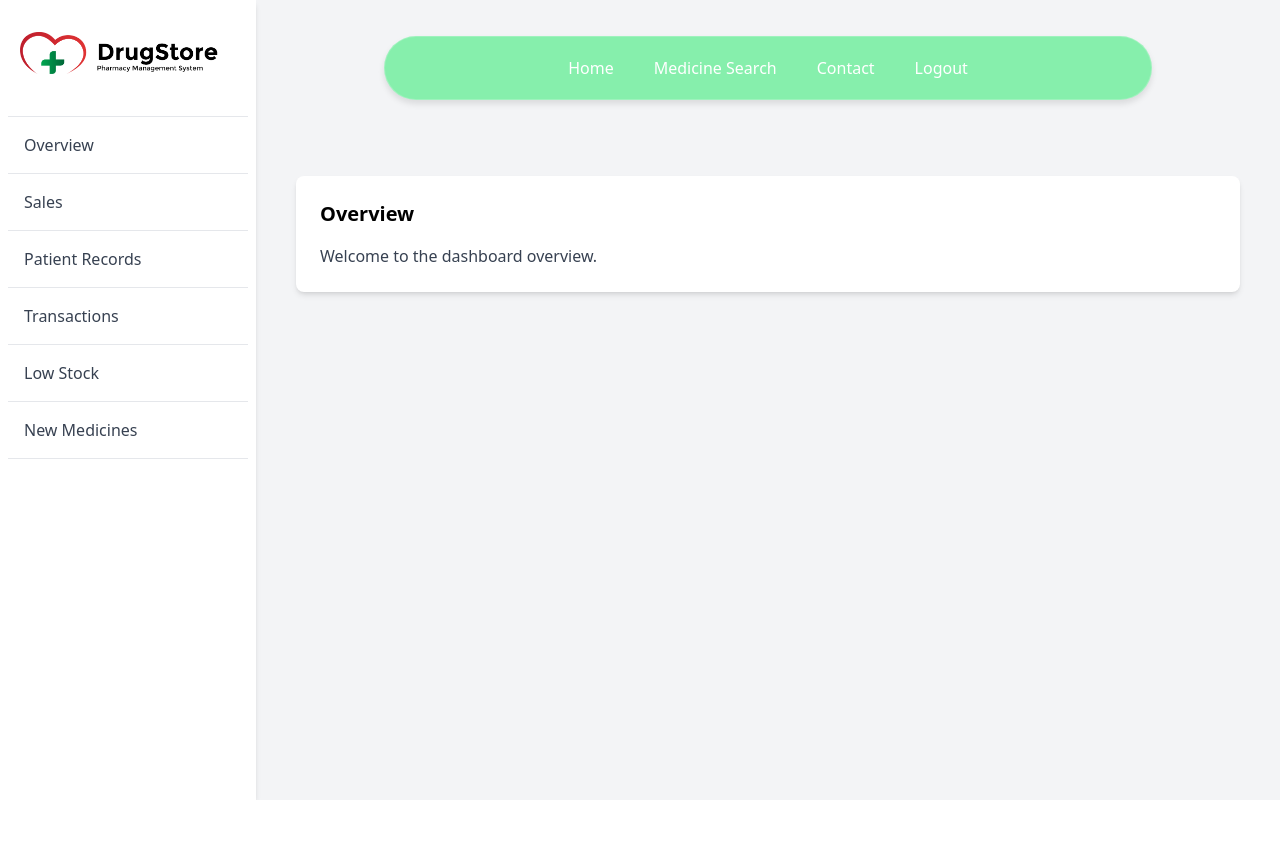
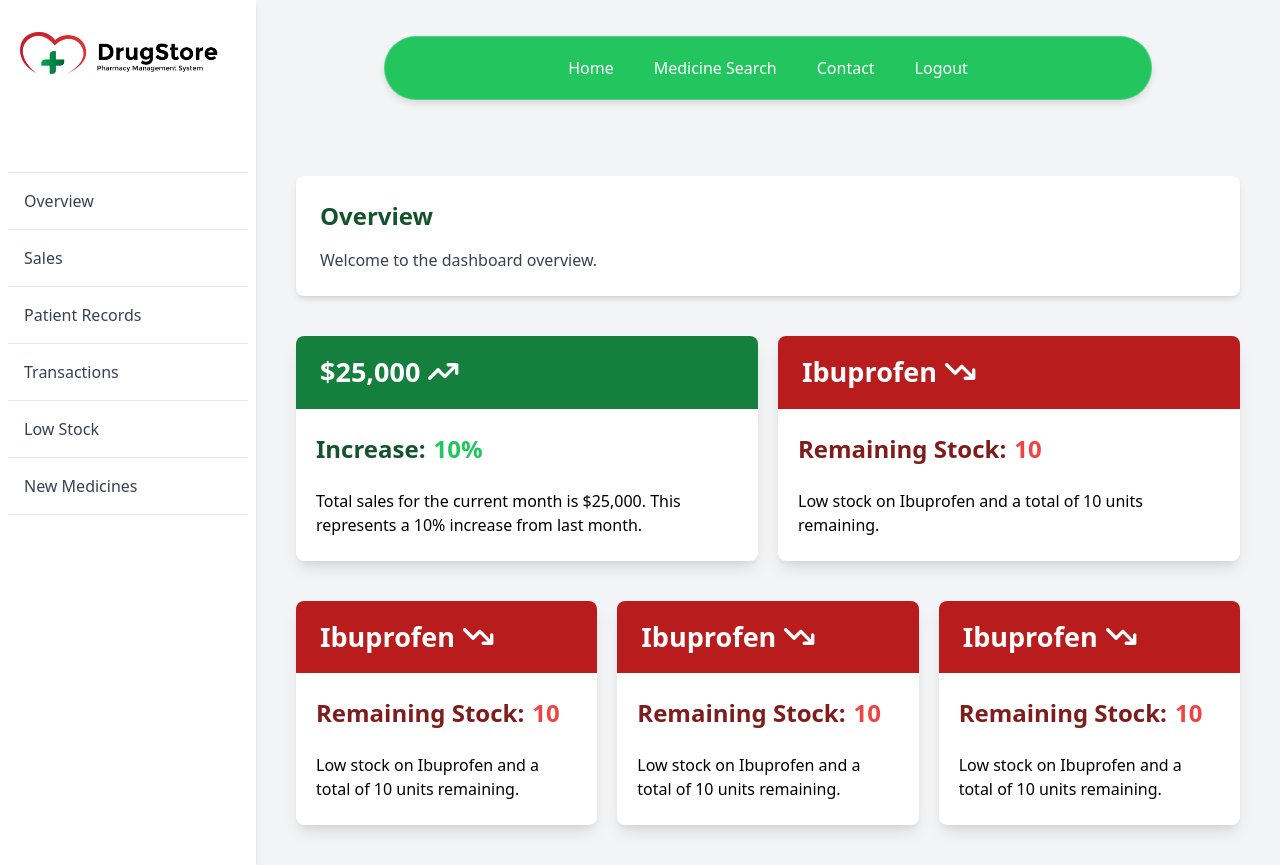
Before and after one commit to shawaiz-khan/pharmacy-management-system, a React (Vite) app: page /dashboard/overview in a window 1280 px wide. Before the commit the page ends 800 px from the top, so only its background shows below. Built offline with nearby package versions, Linux system fonts and the light colour scheme.

Commit message:
Overview Section Added

```diff
--- a/src/App.jsx
+++ b/src/App.jsx
@@ -9,7 +9,6 @@ import Contact from './pages/Contact';
 import UserDashBoard from './pages/UserDashboard';
 
 function App() {
-
   return (
     <>
       <Routes>
@@ -22,7 +21,7 @@ function App() {
         <Route path="/contact" element={<Contact />} />
       </Routes>
     </>
-  )
+  );
 }
 
 export default App;
--- a/src/assets/data/salesData.js
+++ b/src/assets/data/salesData.js
@@ -1,7 +1,7 @@
-export const salesOverview = [
+export const salesData = [
     {
         id: 1,
-        description: "Total sales for the current month: $25,000. This represents a 10% increase from last month.",
+        description: "Total sales for the current month is $25,000. This represents a 10% increase from last month.",
         sales: "$25,000",
         increase: "10%",
     }
--- a/src/assets/data/stockData.js
+++ b/src/assets/data/stockData.js
@@ -1,7 +1,7 @@
 export const stockAlerts = [
     {
         id: '1',
-        description: "Low stock on Ibuprofen (10 units remaining).",
+        description: "Low stock on Ibuprofen and a total of 10 units remaining.",
         stock: "Ibuprofen",
         units: "10",
     }
--- a/src/components/BlackNavBar.jsx
+++ b/src/components/BlackNavBar.jsx
@@ -17,7 +17,7 @@ export default function BlackNavBar() {
                     <Link to="/contact" className="text-black hover:bg-green-700 hover:text-white px-2 py-2 rounded-md transition duration-300 ease-in-out">Contact</Link>
                     {isLoggedIn ? (
                         <>
-                            <Link to="/dashboard" className="text-black hover:bg-green-700 hover:text-white px-2 py-2 rounded-md transition duration-300 ease-in-out">Dashboard</Link>
+                            <Link to="/dashboard/overview" className="text-black hover:bg-green-700 hover:text-white px-2 py-2 rounded-md transition duration-300 ease-in-out">Dashboard</Link>
                             <button onClick={() => setIsLoggedIn(false)} className="text-black hover:bg-green-700 hover:text-white px-2 py-2 rounded-md transition duration-300 ease-in-out">Logout</button>
                         </>
                     ) : (
--- a/src/components/DashboardNavBar.jsx
+++ b/src/components/DashboardNavBar.jsx
@@ -12,7 +12,7 @@ function DashboardNavBar() {
                     <Link to="/contact" className="text-white hover:bg-green-700 hover:text-white-300 px-2 py-2 rounded-md transition duration-300 ease-in-out">Contact</Link>
                     {isLoggedIn ? (
                         <>
-                            <button onClick={() => setIsLoggedIn(false)} className="text-white hover:bg-green-700 hover:text-white-300 px-2 py-2 rounded-md transition duration-300 ease-in-out">Logout</button>
+                            <Link to="/"><button onClick={() => setIsLoggedIn(false)} className="text-white hover:bg-green-700 hover:text-white-300 px-2 py-2 rounded-md transition duration-300 ease-in-out">Logout</button></Link>
                         </>
                     ) : (
                         <Link to="/login" className="text-white hover:bg-green-700 hover:text-white-300 px-2 py-2 rounded-md transition duration-300 ease-in-out">Login / Register</Link>
--- a/src/components/NavBar.jsx
+++ b/src/components/NavBar.jsx
@@ -17,7 +17,7 @@ export default function NavBar() {
                     <Link to="/contact" className="text-white hover:bg-green-700 hover:text-white-300 px-2 py-2 rounded-md transition duration-300 ease-in-out">Contact</Link>
                     {isLoggedIn ? (
                         <>
-                            <Link to="/dashboard" className="text-white hover:bg-green-700 hover:text-white-300 px-2 py-2 rounded-md transition duration-300 ease-in-out">Dashboard</Link>
+                            <Link to="/dashboard/overview" className="text-white hover:bg-green-700 hover:text-white-300 px-2 py-2 rounded-md transition duration-300 ease-in-out">Dashboard</Link>
                             <button onClick={() => setIsLoggedIn(false)} className="text-white hover:bg-green-700 hover:text-white-300 px-2 py-2 rounded-md transition duration-300 ease-in-out">Logout</button>
                         </>
                     ) : (
--- a/src/components/Overview.jsx
+++ b/src/components/Overview.jsx
@@ -1,8 +1,98 @@
+/* eslint-disable react/prop-types */
+import { salesData } from "../assets/data/salesData";
+import { FontAwesomeIcon } from "@fortawesome/react-fontawesome";
+import { faArrowTrendDown, faArrowTrendUp } from "@fortawesome/free-solid-svg-icons";
+import { stockAlerts } from "../assets/data/stockData";
+
 function Overview() {
     return (
-        <div className="bg-white p-6 rounded-lg shadow-md">
-            <h2 className="text-xl font-semibold mb-4">Overview</h2>
-            <p className="text-gray-700">Welcome to the dashboard overview.</p>
+        <div>
+            <div className="bg-white p-6 rounded-lg shadow-md">
+                <h2 className="text-2xl font-semibold mb-4 text-green-900">Overview</h2>
+                <p className="text-gray-700">Welcome to the dashboard overview.</p>
+            </div>
+            <div className="flex flex-row gap-5 flex-wrap">
+                {salesData.map((sale, id) => {
+                    return (
+                        <div key={id} className="bg-white rounded-lg shadow-lg mt-10 w-[50%] hover:scale-110 transition-all 0.3s ease-in flex-1">
+                            <div className="text-[27px] text-white bg-green-700 font-bold px-6 py-4 rounded-t-lg">{sale.sales}<FontAwesomeIcon icon={faArrowTrendUp} className="ml-2" /></div>
+                            <div className="text-lg px-5 pt-6 flex w-fit h-fit gap-2">
+                                <h1 className="text-green-900 text-2xl font-bold">Increase: </h1>
+                                <p className="text-green-500 font-bold text-2xl">{sale.increase}</p>
+                            </div>
+                            <div className="px-5 py-6">
+                                <p>{sale.description}</p>
+                            </div>
+                        </div>
+                    )
+                })}
+                {stockAlerts.map((stock, id) => {
+                    return (
+                        <div key={id} className="bg-white rounded-lg shadow-lg mt-10 w-[50%] hover:scale-110 transition-all 0.3s ease-in flex-1">
+                            <div className="text-[27px] text-white bg-red-700 font-bold px-6 py-4 rounded-t-lg">
+                                {stock.stock}<FontAwesomeIcon icon={faArrowTrendDown} className="ml-2" />
+                            </div>
+                            <div className="text-lg px-5 pt-6 flex w-fit h-fit gap-2">
+                                <h1 className="text-red-900 text-2xl font-bold">Remaining Stock: </h1>
+                                <p className="text-red-500 font-bold text-2xl">{stock.units}</p>
+                            </div>
+                            <div className="px-5 py-6">
+                                <p>{stock.description}</p>
+                            </div>
+                        </div>
+                    )
+                })}
+            </div>
+            <div className="flex flex-row flex-wrap gap-5">
+                {stockAlerts.map((stock, id) => {
+                    return (
+                        <div key={id} className="bg-white rounded-lg shadow-lg mt-10 w-full hover:scale-110 transition-all 0.3s ease-in flex-1">
+                            <div className="text-[27px] text-white bg-red-700 font-bold px-6 py-4 rounded-t-lg">
+                                {stock.stock}<FontAwesomeIcon icon={faArrowTrendDown} className="ml-2" />
+                            </div>
+                            <div className="text-lg px-5 pt-6 flex w-fit h-fit gap-2">
+                                <h1 className="text-red-900 text-2xl font-bold">Remaining Stock: </h1>
+                                <p className="text-red-500 font-bold text-2xl">{stock.units}</p>
+                            </div>
+                            <div className="px-5 py-6">
+                                <p>{stock.description}</p>
+                            </div>
+                        </div>
+                    )
+                })}
+                {stockAlerts.map((stock, id) => {
+                    return (
+                        <div key={id} className="bg-white rounded-lg shadow-lg mt-10 w-full hover:scale-110 transition-all 0.3s ease-in flex-1">
+                            <div className="text-[27px] text-white bg-red-700 font-bold px-6 py-4 rounded-t-lg">
+                                {stock.stock}<FontAwesomeIcon icon={faArrowTrendDown} className="ml-2" />
+                            </div>
+                            <div className="text-lg px-5 pt-6 flex w-fit h-fit gap-2">
+                                <h1 className="text-red-900 text-2xl font-bold">Remaining Stock: </h1>
+                                <p className="text-red-500 font-bold text-2xl">{stock.units}</p>
+                            </div>
+                            <div className="px-5 py-6">
+                                <p>{stock.description}</p>
+                            </div>
+                        </div>
+                    )
+                })}
+                {stockAlerts.map((stock, id) => {
+                    return (
+                        <div key={id} className="bg-white rounded-lg shadow-lg mt-10 w-full hover:scale-110 transition-all 0.3s ease-in flex-1">
+                            <div className="text-[27px] text-white bg-red-700 font-bold px-6 py-4 rounded-t-lg">
+                                {stock.stock}<FontAwesomeIcon icon={faArrowTrendDown} className="ml-2" />
+                            </div>
+                            <div className="text-lg px-5 pt-6 flex w-fit h-fit gap-2">
+                                <h1 className="text-red-900 text-2xl font-bold">Remaining Stock: </h1>
+                                <p className="text-red-500 font-bold text-2xl">{stock.units}</p>
+                            </div>
+                            <div className="px-5 py-6">
+                                <p>{stock.description}</p>
+                            </div>
+                        </div>
+                    )
+                })}
+            </div>
         </div>
     );
 }
--- a/src/pages/UserDashboard.jsx
+++ b/src/pages/UserDashboard.jsx
@@ -21,7 +21,7 @@ export default function UserDashBoard() {
                             <Link to="/"><img src={Logo} alt="Infinity Shadow" className='w-full' /></Link>
                         </div>
                     </div>
-                    <ul className="mt-6 mb-6 flex-grow pt-5 pb-5">
+                    <ul className="mt-20 mb-6 flex-grow pt-5 pb-5">
                         <hr className="m-2" />
                         <li className="px-6 py-2 text-gray-700 cursor-pointer">
                             <Link to="/dashboard/overview" className="text-gray-700 hover:text-green-500">Overview</Link>
@@ -54,7 +54,7 @@ export default function UserDashBoard() {
                     <section className="flex-1">
                         {/* NavBar Section */}
                         <div className="nav-container w-full md:w-3/4 mx-auto">
-                            <div className="bg-green-300 sticky h-16 w-full text-center flex justify-center items-center rounded-full my-9 glassmorphism">
+                            <div className="bg-green-500 sticky h-16 w-full text-center flex justify-center items-center rounded-full my-9 glassmorphism">
                                 <DashboardNavBar />
                             </div>
                             <style>
```
Also changed, not shown: 1 other file (tests, documents, lock files or other folders).
